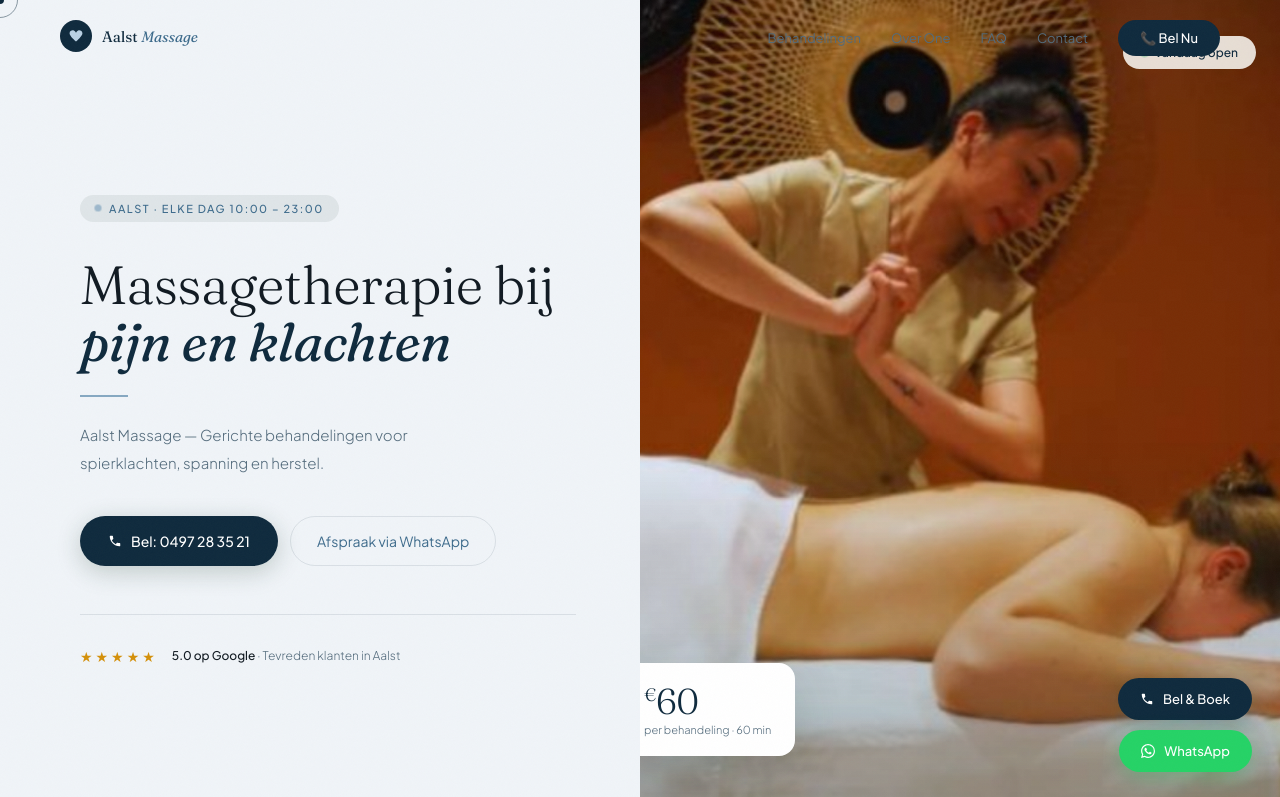
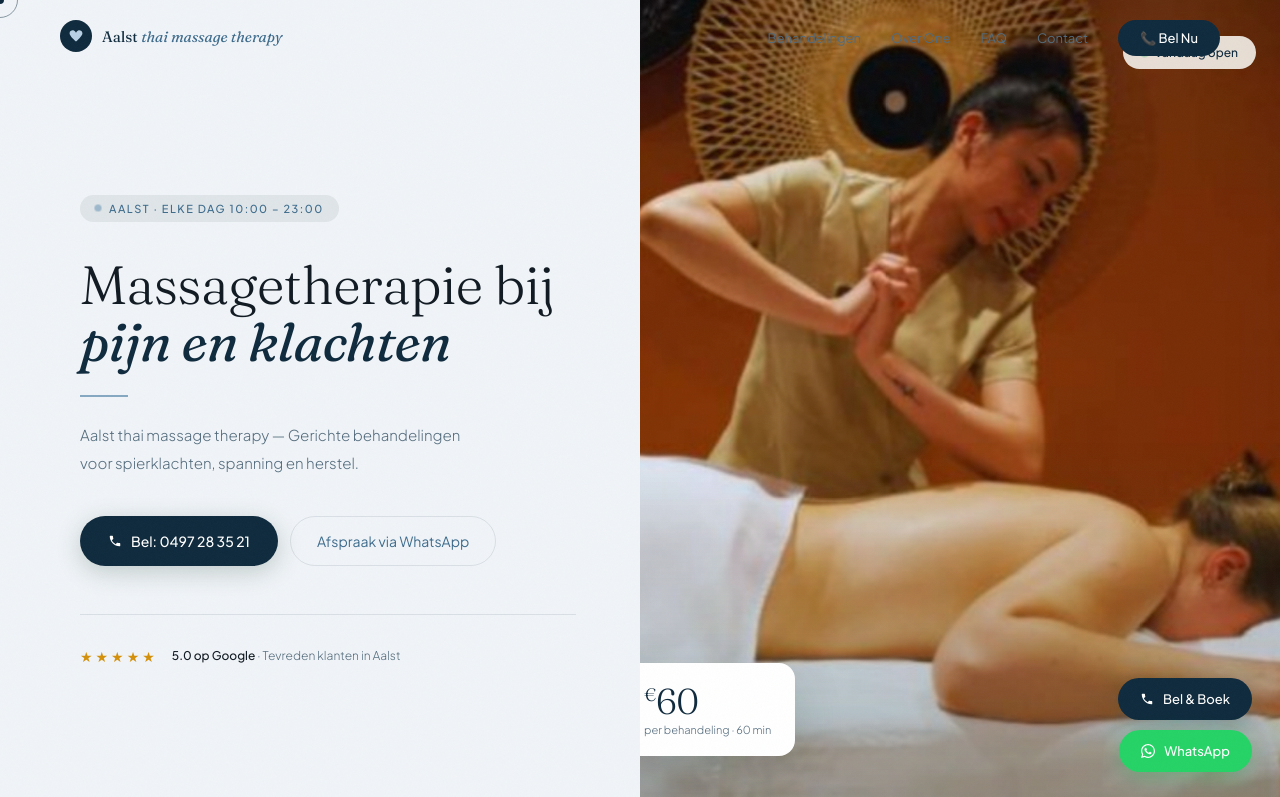
Before and after one commit to anawat34115/Aalst-, a plain HTML site: page index.html in a window 1280 px wide. Shown: the top 797 px of the page. Drawn offline with Linux system fonts and the light colour scheme.

Commit message:
first commit

```diff
--- a/index.html
+++ b/index.html
@@ -4,7 +4,7 @@
 <head>
   <meta charset="UTF-8">
   <meta name="viewport" content="width=device-width, initial-scale=1.0">
-  <title>Aalst Massage</title>
+  <title>Aalst thai massage therapy</title>
   <link rel="preconnect" href="https://fonts.googleapis.com">
   <link
     href="https://fonts.googleapis.com/css2?family=Fraunces:ital,opsz,wght@0,9..144,300;0,9..144,400;0,9..144,500;1,9..144,300;1,9..144,400;1,9..144,500&family=Plus+Jakarta+Sans:wght@300;400;500&display=swap"
@@ -1913,7 +1913,7 @@
             d="M12 21.593c-5.63-5.539-11-10.297-11-14.402 0-3.791 3.068-5.191 5.281-5.191 1.312 0 4.151.501 5.719 4.457 1.59-3.968 4.464-4.447 5.726-4.447 2.54 0 5.274 1.621 5.274 5.181 0 4.069-5.136 8.625-11 14.402z" />
         </svg>
       </div>
-      <div class="nav-wordmark">Aalst <em>Massage</em></div>
+      <div class="nav-wordmark">Aalst <em>thai massage therapy</em></div>
     </a>
     <ul class="nav-links">
       <li><a href="#behandelingen">Behandelingen</a></li>
@@ -1932,7 +1932,7 @@
         Massagetherapie bij<br><em>pijn en klachten</em>
       </h1>
       <div class="hero-divider reveal s2"></div>
-      <p class="hero-desc reveal s2">Aalst Massage — Gerichte behandelingen voor spierklachten, spanning en
+      <p class="hero-desc reveal s2">Aalst thai massage therapy — Gerichte behandelingen voor spierklachten, spanning en
         herstel.</p>
       <div class="hero-btns reveal s3">
         <a href="tel:0497283521" class="btn-primary">
@@ -1950,7 +1950,7 @@
       </div>
     </div>
     <div class="hero-right">
-      <img class="hero-img" src="images/hero-banner.jpg" alt="Aalst massage therapie" loading="eager">
+      <img class="hero-img" src="images/hero-banner.jpg" alt="Aalst thai massage therapy" loading="eager">
       <div class="hero-overlay"></div>
       <div class="hero-open">
         <div class="open-dot"></div>
@@ -2200,7 +2200,7 @@
     <div class="about-visual reveal">
       <div class="about-bubble"></div>
       <div class="about-img-frame">
-        <img src="images/060122c1-f19d-4d17-b034-f9673a80d209.jpg"
+        <img src="images/3d375555-f726-4b6f-a6dc-948d755b9d16 (1).jpg"
           alt="Massage therapeute" loading="lazy">
       </div>
       <div class="about-float">
@@ -2417,8 +2417,8 @@
 
   <!-- FOOTER -->
   <footer>
-    <div class="f-logo">Thai Therapie Massage Ninove</div>
-    <p>Denderhoutembaan 11/1 · 9400 Ninove · Elke dag 10:00–23:00</p>
+    <div class="f-logo">Aalst thai massage therapy</div>
+    <p>Denderhoutembaan 11/1 · 9300 Aalst · Elke dag 10:00–23:00</p>
     <div class="f-links">
       <a href="tel:0497283521">0497 28 35 21</a>
       <a href="https://thaimassagetherapyninove.com/privacybeleid/" target="_blank">Privacybeleid</a>
```
Also changed, not shown: images/3d375555-f726-4b6f-a6dc-948d755b9d16 (1).jpg (added).
